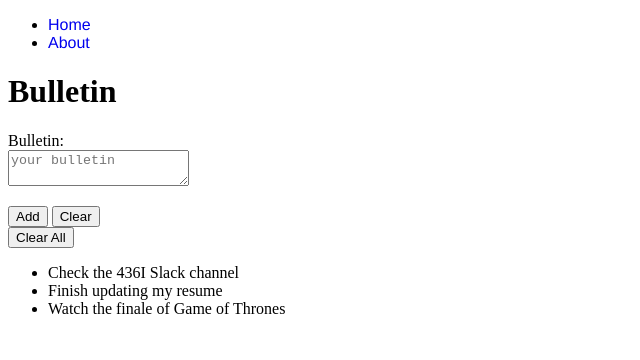
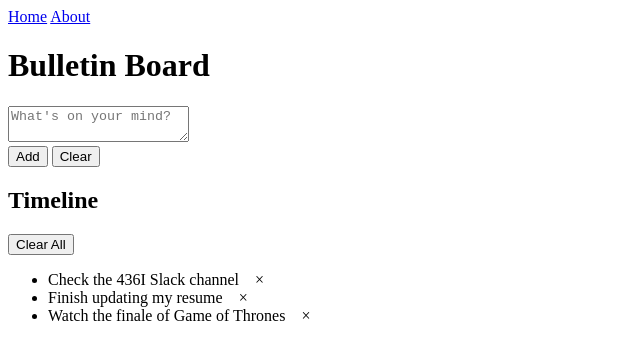
Before and after one commit to lbisceglia/436i-assignment1, a plain HTML site: page index.html in a window 1280 px wide. Shown: the whole page, without its empty margins (0-640 px from the left). Drawn offline with Linux system fonts and the light colour scheme.

Commit message:
implemented individual message clearing

```diff
--- a/assets/scripts/main.js
+++ b/assets/scripts/main.js
@@ -10,28 +10,28 @@ function clearMessageBox() {
 }
 
 function postBulletin() {
-  var li = document.createElement("li");
-  var inputValue = document.getElementById("msg-box").value;
-  var t = document.createTextNode(inputValue);
-  li.appendChild(t);
-  if (inputValue === "") {
-    alert("You must write something!");
-  } else {
+  let message = document.getElementById("msg-box").value;
+  if (message) {
+    let li = document.createElement("li");
+    li.innerHTML = message;
+    addClearBox(li);
     document.getElementById("bulletins").appendChild(li);
   }
   clearMessageBox();
-  // var span = document.createElement("SPAN");
-  // var txt = document.createTextNode("\u00D7");
-  // span.className = "close";
-  // span.appendChild(txt);
-  // li.appendChild(span);
-  //
-  // for (i = 0; i < close.length; i++) {
-  //   close[i].onclick = function() {
-  //     var div = this.parentElement;
-  //     div.style.display = "none";
-  //   }
-  // }
+}
+
+function addClearBox(li) {
+  let span = document.createElement("SPAN");
+  let txt = document.createTextNode("\u00D7");
+  span.className = "close";
+  span.appendChild(txt);
+
+  span.onclick = function() {
+    let div = this.parentElement;
+    div.style.display = "none";
+  }
+
+  li.appendChild(span);
 }
 
 function clearBulletins() {
@@ -43,9 +43,23 @@ function makeList() {
   let arr = bulletins["bulletins"];
 
   for (let i = 0; i < arr.length; i++) {
-    let msg = document.createElement("li");
-    msg.innerHTML = arr[i];
-    document.getElementById("bulletins").appendChild(msg);
+    let li = document.createElement("li");
+    li.innerHTML = arr[i];
+    addClearBox(li);
+
+    // let span = document.createElement("SPAN");
+    // let txt = document.createTextNode("\u00D7");
+    // span.className = "close";
+    // span.appendChild(txt);
+    //
+    // span.onclick = function() {
+    //   let div = this.parentElement;
+    //   div.style.display = "none";
+    // }
+    //
+    // li.appendChild(span);
+
+    document.getElementById("bulletins").appendChild(li);
   }
 }
 
--- a/assets/styles/styles.css
+++ b/assets/styles/styles.css
@@ -1,23 +1,108 @@
-div {
-  display: block;
+/* * {
+  box-sizing: border-box;
 }
 
-#main-nav li {
-  display: inline;
+body {
+  background-color: #EFEFEF;
+  font-family: Arial, Helvetica, sans-serif;
+  margin: 0;
+}
+
+.nav {
+  background-color: #A9A9A9;
+  overflow: hidden;
+  display: flex;
+  width: 100%;
+}
+
+.nav a {
+  padding: 16px;
+  text-align: center;
+  text-decoration: none;
+  font-family: Helvetica;
+}
+
+ul {
   list-style-type: none;
   margin: 0;
-  padding: 0;
+  padding: 1%;
+  height: 250px;
+  overflow-y: auto;
+  text-align: justify;
 }
 
-#main-nav ul {
-  background-color: #D9D9D9;
-  display: inline;
+input:hover {
+  background-color: #FF3B3F;
+  color: #FFFFFF;
 }
 
-#primary-menu a {
+textarea {
+  width: 100%;
+  font-size: 16px;
+  padding: 2%;
+  font-family: Arial, Helvetica, sans-serif;
+  color: #535B60;
+  resize: none;
+  text-indent: 0;
+}
+/*
+#buttons {
+  justify-content: center;
+} */
+
+
+/* .flex-container {
+  display: flex;
+  flex-direction: column;
+  justify-content: center;
+  max-width: 500px;
+  margin:0px auto;
+}
+
+.flex-container > div {
+  display: inline-block;
+  text-align: center;
+  width: 100%;
+}
+
+#timeline div {
+  display: inline-flex;
+  justify-content: center;
+  position: relative;
+} */
+
+.close {
+  /* position: absolute;
+  right: 0;
+  top: 0; */
+  padding: 12px 16px 12px 16px;
+}
+
+.close:hover {
+  background-color: #f44336;
+  color: white;
+}
+
+/* div {
+  display: inline-block;
+  text-align: center;
+  align-items: center;
+}
+
+/* #primary-menu a {
   font-family: Helvetica;
   text-decoration: none;
-}
+} */
+
+/* #nav a {
+  padding: 16px;
+  color: #4484CE;
+  background-color: #FFFFFF;
+  text-align: center;
+  text-
+  text-decoration: none;
+  border-right: 1px solid #D9D9D9
+} */
 /*
 
 h1 {
@@ -31,16 +116,6 @@ nav {
   font-family: sans-serif;
 }
 
-nav a {
-  padding: 16px;
-  color: #4484CE;
-  background-color: #FFFFFF;
-  text-align: center;
-  text-
-  text-decoration: none;
-  border-right: 1px solid #D9D9D9
-}
-
 nav a:hover {
   color: #4484CE;
   background-color: #D9D9D9;
--- a/index.html
+++ b/index.html
@@ -10,38 +10,35 @@
   </head>
 
   <body>
-      <div class="site-header__menu">
-        <nav class="main-nav">
-          <div class="main-menu-navigation-container">
-            <ul id="primary-menu" class="navigation__menu">
-              <li>
-                <a href=index.html>Home</a>
-              </li>
-              <li>
-                <a href=about.html>About</a>
-              </li>
-            </ul>
-          </div>
-        </nav>
+      <div class="nav">
+        <a class = "active" href=index.html>Home</a>
+        <a href=about.html>About</a>
       </div>
 
-      <div class="">
-        <h1>Bulletin</h1>
+      <div class="flex-container">
+        <div>
+          <h1>Bulletin Board</h1>
+        </div>
 
-        <form>
-          <p>Bulletin: <br>
-            <textarea id="msg-box" placeholder="your bulletin"></textarea>
-          </p>
-            <input type="button" value="Add" onclick="postBulletin()">
-            <input type="button" value="Clear" onclick="clearMessageBox()">
-        </form>
-      </div>
+        <div>
+          <textarea id="msg-box" placeholder="What's on your mind?"></textarea>
+        </div>
 
-      <div class="">
-        <input type="button" value="Clear All" onclick="clearBulletins()">
-        <ul id="bulletins">
-        </ul>
-      </div>
+        <div>
+          <input type="button" value="Add" onclick=postBulletin()>
+          <input type="button" value="Clear" onclick=clearMessageBox()>
+        </div>
+
+        <div id = "timeline">
+          <h2>Timeline</h2>
+          <input type="button" value="Clear All" onclick=clearBulletins()>
+        </div>
+
+        <div>
+          <ul id="bulletins"></ul>
+        </div>
+
+    </div>
 
   </body>
 
```
Also changed, not shown: about.html (+7 -8 lines), favicon.ico (deleted), favicon.png (deleted), 1 other file.
